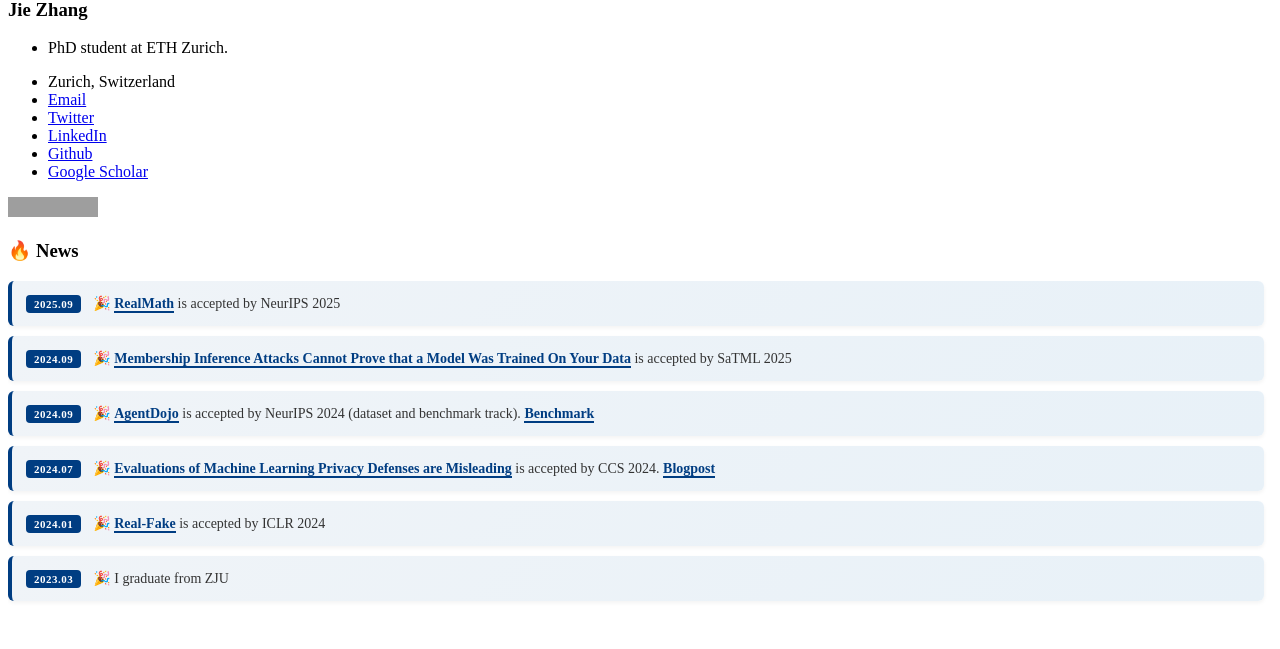
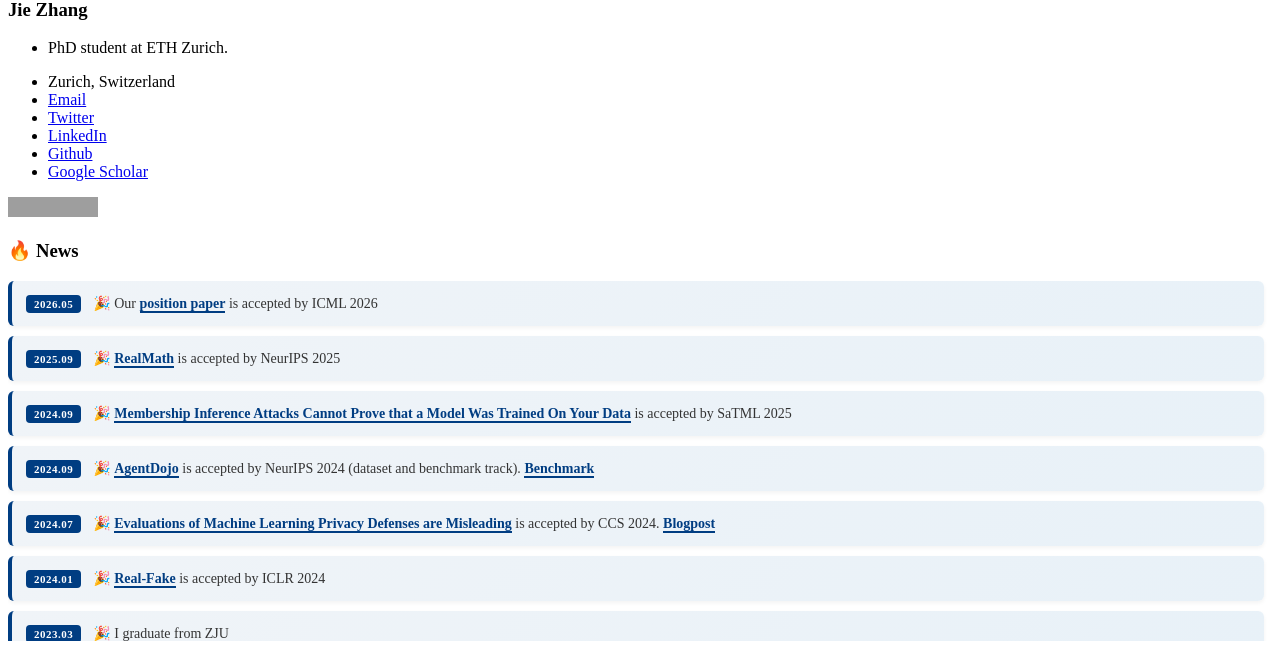
Before and after one commit to zj-jayzhang/zj-jayzhang.github.io, a Jekyll site: the page built from _pages/includes/news.md, in a window 1280 px wide. Shown: the part 490-1139 px from the top of the page. Built offline with Jekyll 4.4.1, drawn with Linux system fonts in a browser that asks for light colours; our own code applies the rules of GitHub Pages for plain Markdown files; before the commit the page ends 1109 px from its top, so only the background shows below that; grey boxes are pictures that could not be loaded.

Commit message:
Update news.md

```diff
--- a/_pages/includes/news.md
+++ b/_pages/includes/news.md
@@ -74,6 +74,11 @@
 
 <div class="news-scrollable">
   <div class="news-item">
+    <span class="news-date">2026.05</span>
+    <span class="news-content">🎉 Our <a href="https://arxiv.org/abs/2502.02260">position paper</a> is accepted by ICML 2026</span>
+  </div>
+
+  <div class="news-item">
     <span class="news-date">2025.09</span>
     <span class="news-content">🎉 <a href="https://arxiv.org/abs/2505.12575">RealMath</a> is accepted by NeurIPS 2025</span>
   </div>
```
